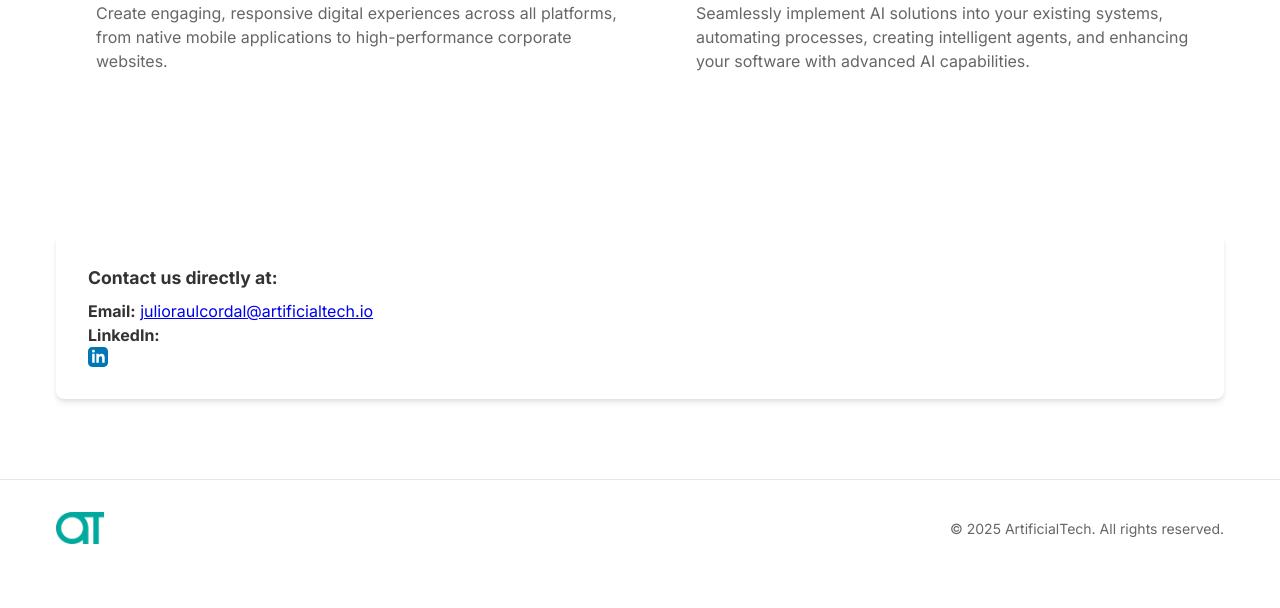
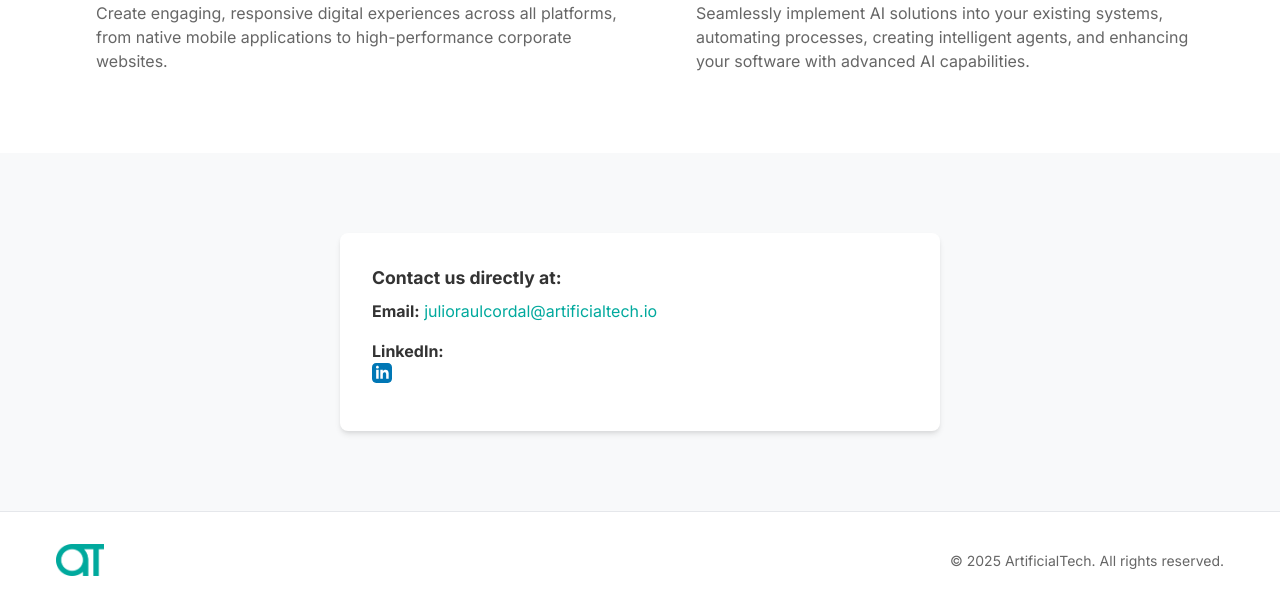
Before and after one commit to Jrcordal/Conectora, a Django app: page / in a window 1280 px wide. Shown: the part 1563-2171 px from the top of the page. Before the commit the page ends 2107 px from the top, so only its background shows below. Run offline with Django 5.2, Linux system fonts and the light colour scheme; some web fonts are replaced.

Commit message:
cambios estilos

```diff
--- a/main_page/templates/main_page/main_page.html
+++ b/main_page/templates/main_page/main_page.html
@@ -348,7 +348,7 @@
         /* Contact Section */
         .contact {
             padding: 5rem 0;
-            background-color: var(--background-white);
+            background-color: var(--background-light);
         }
 
         .contact-container {
@@ -363,56 +363,31 @@
             border-radius: 0.5rem;
             padding: 2rem;
             box-shadow: var(--shadow-md);
+            max-width: 600px;
+            margin: 0 auto;
         }
 
-        .form-title {
-            font-size: 1.5rem;
-            font-weight: 600;
-            margin-bottom: 0.5rem;
+        .direct-contact {
+            text-align: left;
         }
 
-        .form-description {
-            color: var(--text-light);
+        .direct-contact h4 {
+            color: var(--text-dark);
             margin-bottom: 1.5rem;
+            font-size: 1.5rem;
         }
 
-        .form-group {
-            margin-bottom: 1.5rem;
+        .direct-contact p {
+            margin-bottom: 1rem;
         }
 
-        .form-row {
-            display: grid;
-            grid-template-columns: 1fr 1fr;
-            gap: 1rem;
+        .direct-contact a {
+            color: var(--primary-color);
+            text-decoration: none;
         }
 
-        .form-label {
-            display: block;
-            font-size: 0.875rem;
-            font-weight: 500;
-            margin-bottom: 0.5rem;
-        }
-
-        .form-input,
-        .form-textarea {
-            width: 100%;
-            padding: 0.75rem;
-            border: 1px solid var(--border-color);
-            border-radius: 0.375rem;
-            font-family: inherit;
-            font-size: 1rem;
-            transition: border-color 0.2s;
-        }
-
-        .form-input:focus,
-        .form-textarea:focus {
-            outline: none;
-            border-color: var(--primary-color);
-        }
-
-        .form-textarea {
-            min-height: 120px;
-            resize: vertical;
+        .direct-contact a:hover {
+            text-decoration: underline;
         }
 
         /* Footer */
@@ -687,7 +662,7 @@
 
     <section id="contact" class="contact">
         <div class="container">
-            <div class="contact-form" style="background-color: var(--background-white); border-radius: 0.5rem; padding: 2rem; box-shadow: var(--shadow-md);">
+            <div class="contact-form">
                 <!--
                 <h3 class="form-title">Contact Us</h3>
                 <p class="form-description">Please fill out the form details</p>
```
